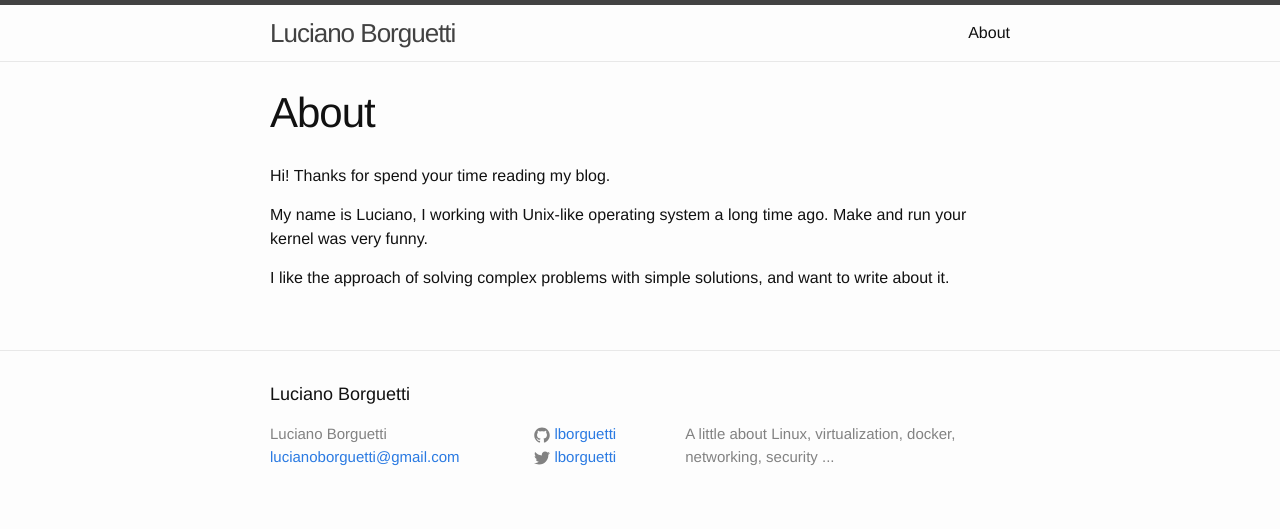
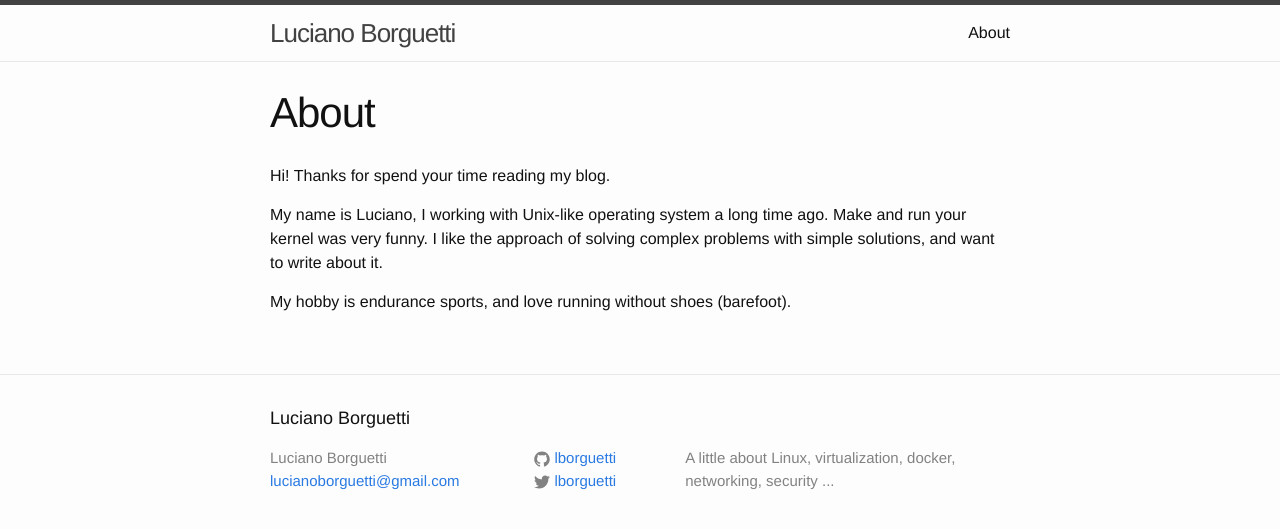
Before and after one commit to lborguetti/lborguetti.github.io, a Jekyll site: the page built from about.md, in a window 1280 px wide. Shown: the top 529 px of the page. Built offline with Jekyll 4.4.1, drawn with Linux system fonts in a browser that asks for light colours.

Commit message:
Update about.md

```diff
--- a/about.md
+++ b/about.md
@@ -6,6 +6,6 @@ permalink: /about/
 
 Hi! Thanks for spend your time reading my blog.
 
-My name is Luciano, I working with Unix-like operating system a long time ago. Make and run your kernel was very funny.
+My name is Luciano, I working with Unix-like operating system a long time ago. Make and run your kernel was very funny. I like the approach of solving complex problems with simple solutions, and want to write about it.
 
-I like the approach of solving complex problems with simple solutions, and want to write about it.
+My hobby is endurance sports, and love running without shoes (barefoot).
```
